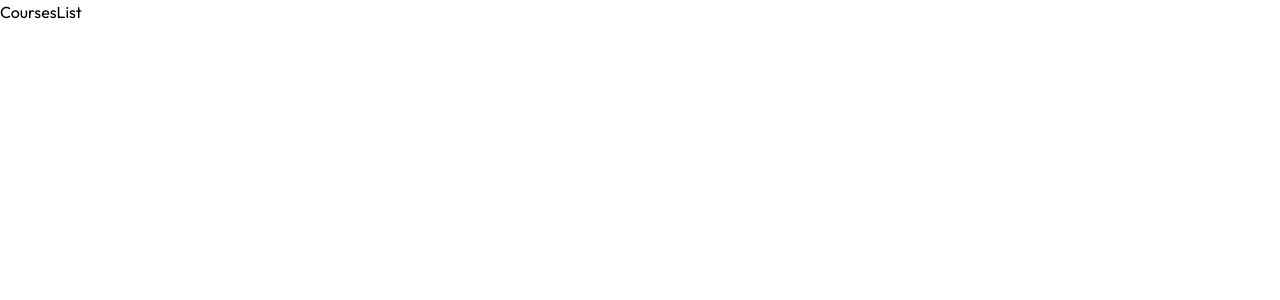
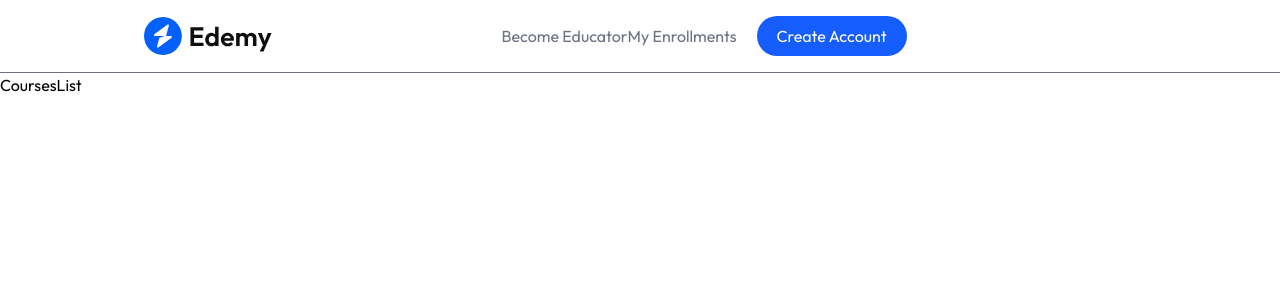
Before and after one commit to Shivamch0/Learning-Management-System, a React (Vite) app in the folder Frontend/: page /course-list in a window 1280 px wide. Shown: the top 300 px of the page. Built offline with nearby package versions, Linux system fonts and the light colour scheme.

Commit message:
Add Navbar component and integrate it into the App layout

```diff
--- a/Frontend/src/App.jsx
+++ b/Frontend/src/App.jsx
@@ -1,5 +1,8 @@
 import React from 'react'
 import { Route, Routes } from 'react-router-dom'
+
+import Navbar from './components/student/Navbar'
+
 import Home from './pages/student/Home'
 import Player from './pages/student/Player'
 import CoursesList from "./pages/student/CoursesList";
@@ -15,7 +18,8 @@
 
 const App = () => {
   return (
-    <div>
+    <div className='text-default min-h-screen bg-white'>
+      <Navbar />
       <Routes>
         <Route path="/" element={<Home />} />
         <Route path="/course-list" element={<CoursesList />} />
--- a/Frontend/src/components/student/Navbar.jsx
+++ b/Frontend/src/components/student/Navbar.jsx
@@ -1,11 +1,32 @@
-import React from 'react'
+import { assets } from "../../assets/assets";
+import { Link } from 'react-router-dom'
 
 const Navbar = () => {
+
+  const isCourseListPage = location.pathname.includes("/course-list")
+
   return (
-    <div>
-        <h1>Navbar</h1>
+    <div
+      className={`flex items-center justify-between px-4 sm:px-10 md:px-14 lg:px-36 border-b border-gray-500 py-4 ${isCourseListPage ? "bg-white" : "bg-cyan-100/70"}`}
+    >
+      <img
+        src={assets.logo}
+        alt="logo"
+        className="w-28 lg:w-32 cursor-pointer"
+      />
+      <div className="hidden md:flex items-center gap-5 text-gray-500">
+        <div>
+          <button>Become Educator</button>
+          <Link to="/my-enrollments">My Enrollments</Link>
+        </div>
+        <button className="bg-blue-600 text-white px-5 py-2 rounded-full">
+          Create Account
+        </button>
+      </div>
+
+      <div></div>
     </div>
-  )
+  );
 }
 
 export default Navbar
```
